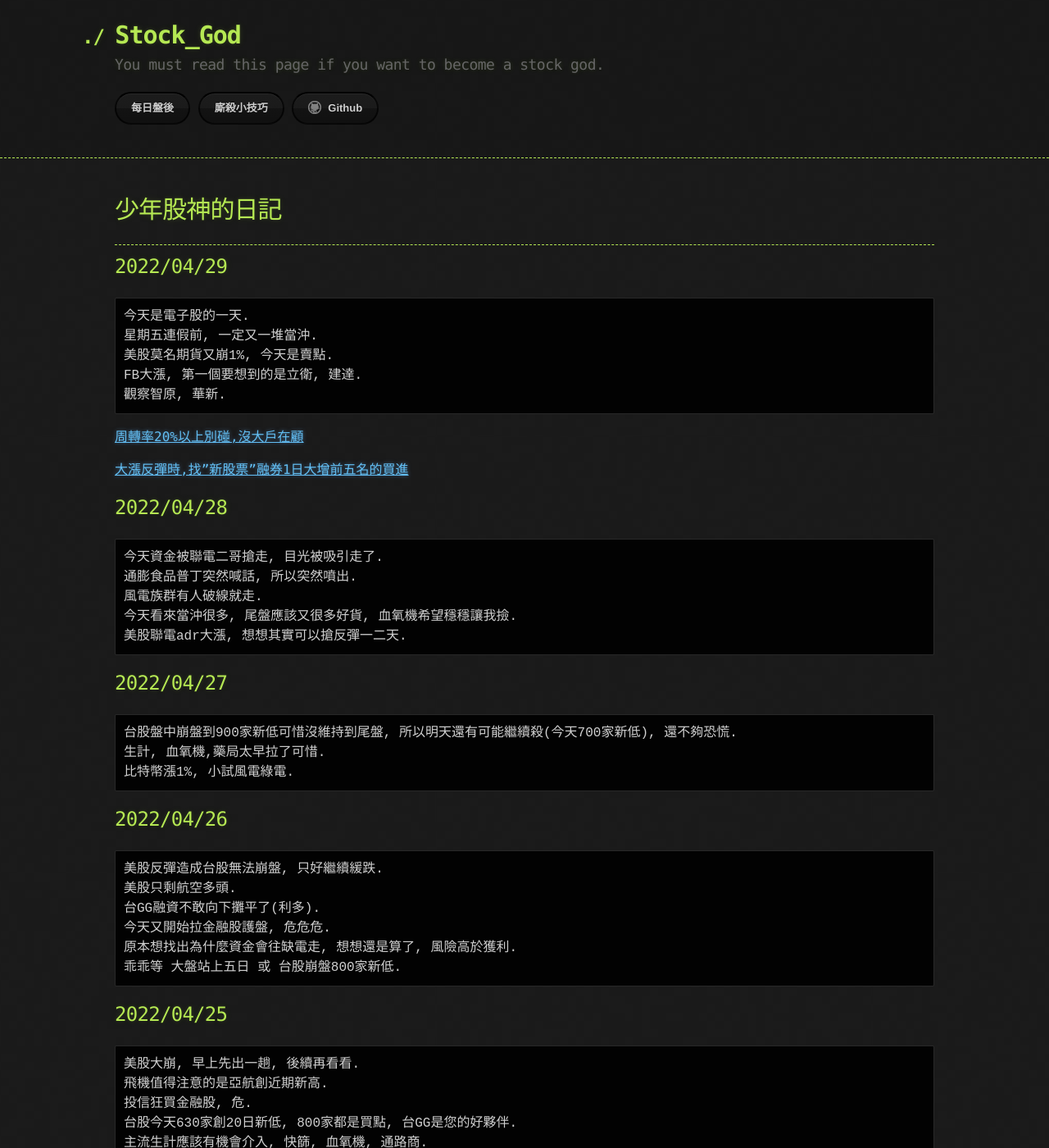
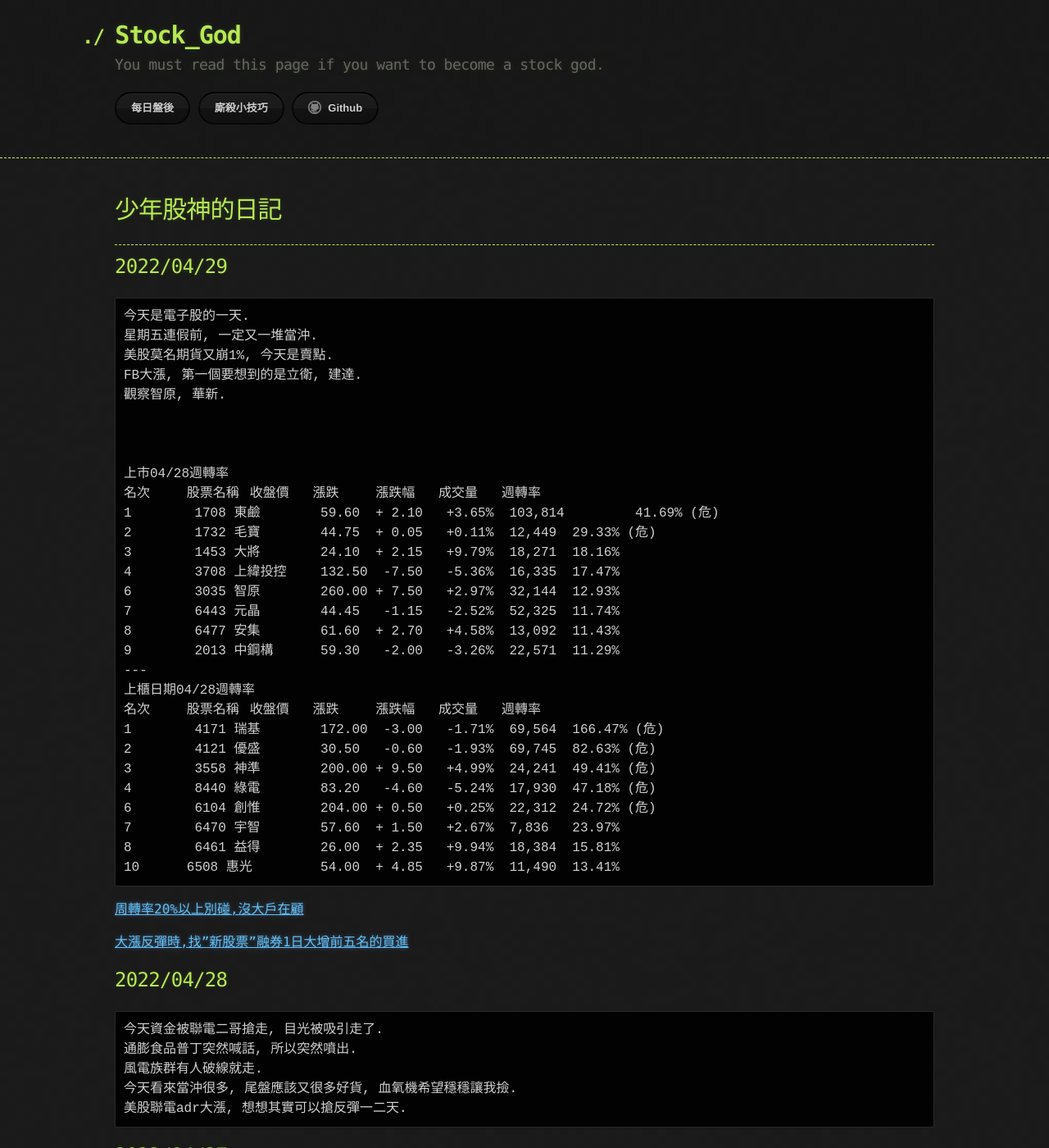
Before and after one commit to lepg5487/Stock_God, a Jekyll site: the page built from index.md, in a window 1280 px wide and 1400 px high. Shown: the whole window at 82% size. Built offline with Jekyll 4.4.1, drawn with Linux system fonts in a browser that asks for light colours; our own code applies the rules of GitHub Pages for plain Markdown files.

Commit message:
Update index.md

````diff
--- a/index.md
+++ b/index.md
@@ -13,6 +13,30 @@ layout: testlayouts
 美股莫名期貨又崩1%, 今天是賣點.
 FB大漲, 第一個要想到的是立衛, 建達.
 觀察智原, 華新.
+
+
+
+上市04/28週轉率
+名次	股票名稱	收盤價	漲跌	漲跌幅	成交量	週轉率
+1	 1708 東鹼	 59.60	+ 2.10	 +3.65%	 103,814	 41.69% (危)
+2	 1732 毛寶	 44.75	+ 0.05	 +0.11%	 12,449	 29.33% (危)
+3	 1453 大將	 24.10	+ 2.15	 +9.79%	 18,271	 18.16%
+4	 3708 上緯投控	 132.50	 -7.50	 -5.36%	 16,335	 17.47%
+6	 3035 智原	 260.00	+ 7.50	 +2.97%	 32,144	 12.93%
+7	 6443 元晶	 44.45	 -1.15	 -2.52%	 52,325	 11.74%
+8	 6477 安集	 61.60	+ 2.70	 +4.58%	 13,092	 11.43%
+9	 2013 中鋼構	 59.30	 -2.00	 -3.26%	 22,571	 11.29%
+---
+上櫃日期04/28週轉率
+名次	股票名稱	收盤價	漲跌	漲跌幅	成交量	週轉率
+1	 4171 瑞基	 172.00	 -3.00	 -1.71%	 69,564	 166.47% (危)
+2	 4121 優盛	 30.50	 -0.60	 -1.93%	 69,745	 82.63% (危)
+3	 3558 神準	 200.00	+ 9.50	 +4.99%	 24,241	 49.41% (危)
+4	 8440 綠電	 83.20	 -4.60	 -5.24%	 17,930	 47.18% (危)
+6	 6104 創惟	 204.00	+ 0.50	 +0.25%	 22,312	 24.72% (危)
+7	 6470 宇智	 57.60	+ 1.50	 +2.67%	 7,836	 23.97%
+8	 6461 益得	 26.00	+ 2.35	 +9.94%	 18,384	 15.81%
+10	6508 惠光	 54.00	+ 4.85	 +9.87%	 11,490	 13.41%
 ```
 [周轉率20%以上別碰,沒大戶在顧](https://fubon-ebrokerdj.fbs.com.tw/z/zg/zg_BD_0_0.djhtm)
 
````
